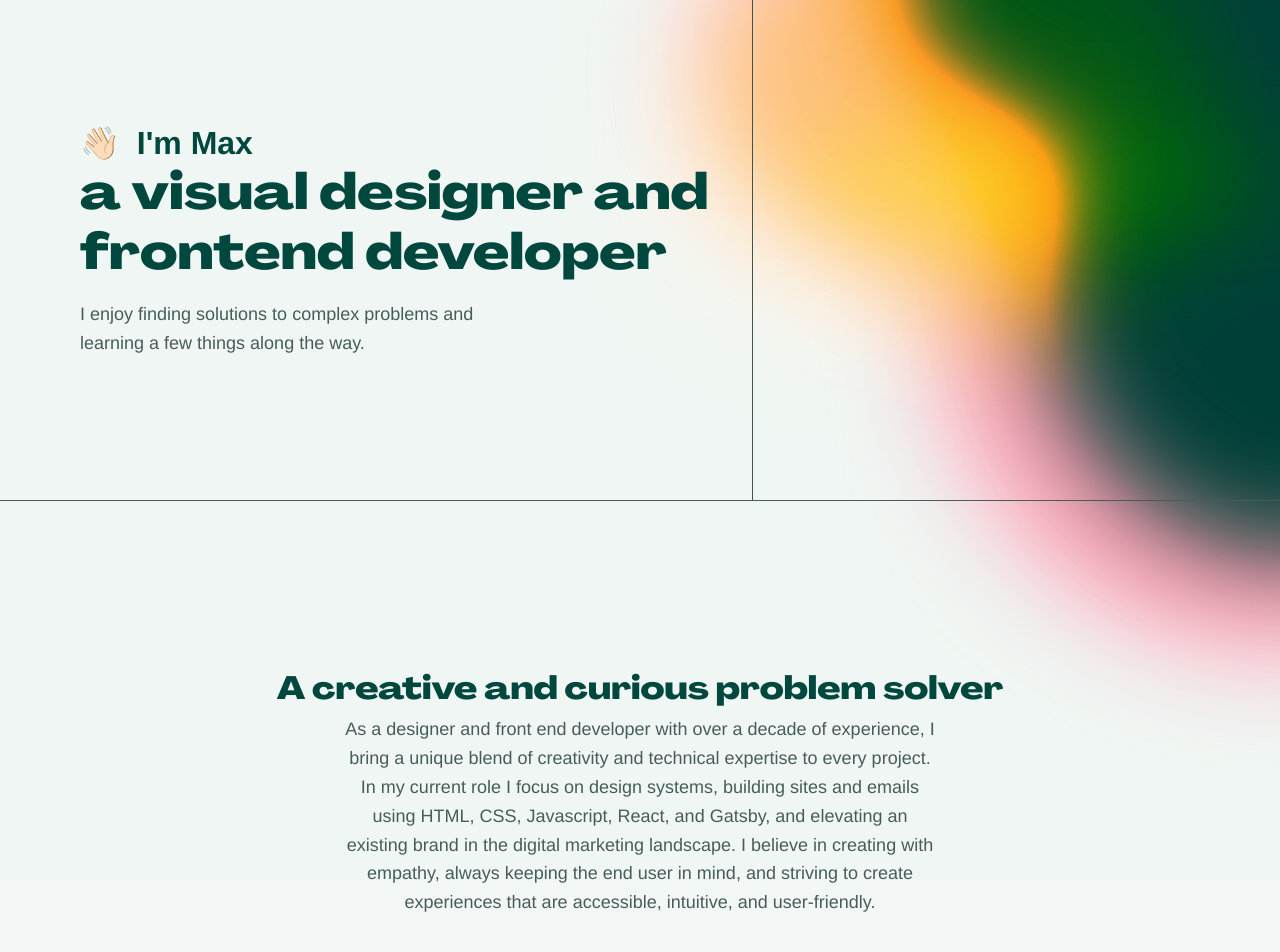
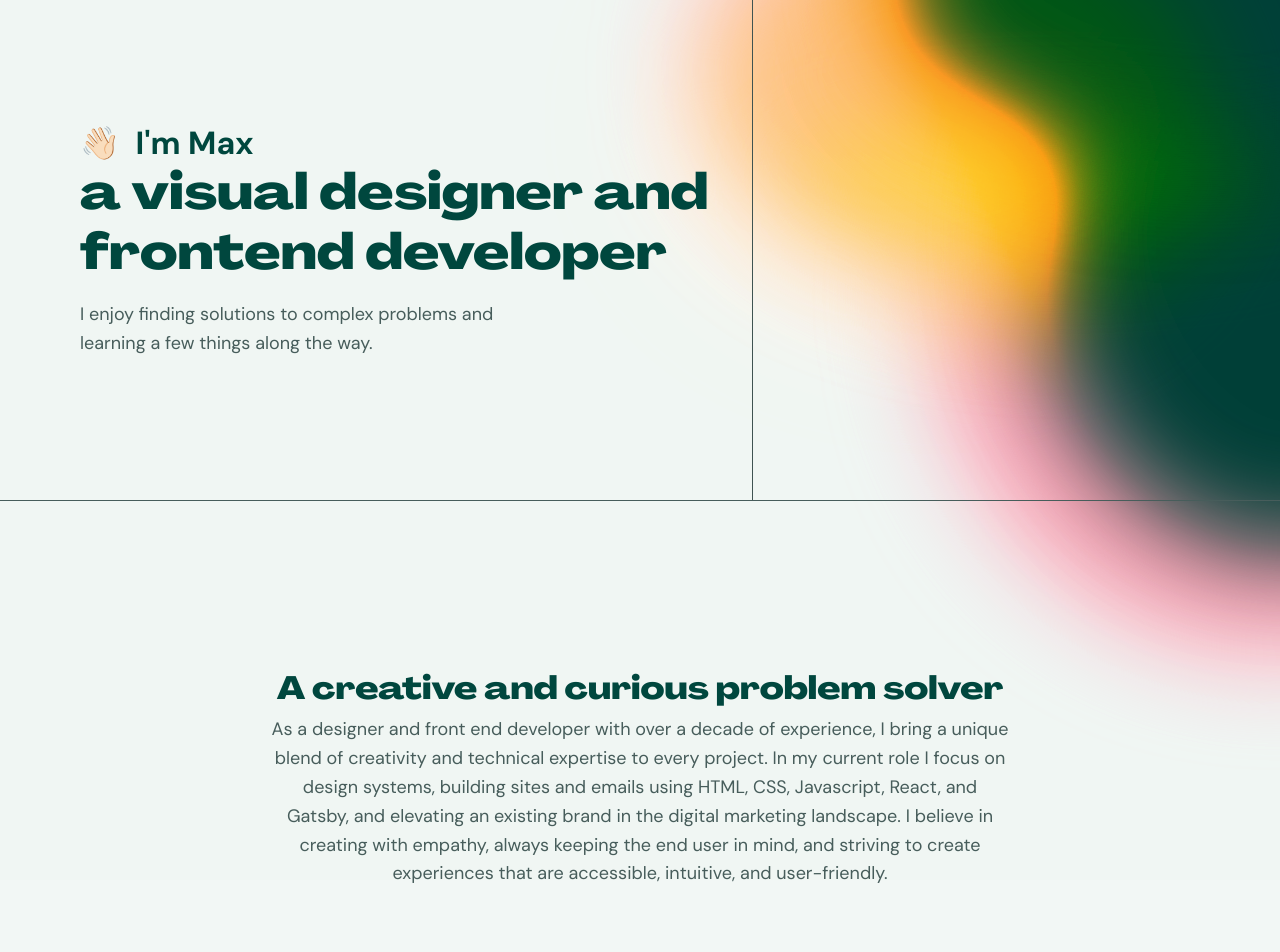
Before and after one commit to maxleee/personal-site, a Next.js app: page / in a window 1280 px wide. Shown: the top 952 px of the page. Built offline with nearby package versions, Linux system fonts and the light colour scheme.

Commit message:
fonts in document

```diff
--- /dev/null
+++ b/pages/_document.js
@@ -0,0 +1,20 @@
+import { Html, Head, Main, NextScript } from 'next/document';
+
+export default function Document() {
+  return (
+    <Html>
+      <Head>
+        <link rel='preconnect' href='https://fonts.googleapis.com' />
+        <link rel='preconnect' href='https://fonts.gstatic.com' crossorigin />
+        <link
+          href='https://fonts.googleapis.com/css2?family=DM+Sans:opsz,wght@9..40,400;9..40,500;9..40,600;9..40,700&display=swap'
+          rel='stylesheet'
+        />
+      </Head>
+      <body>
+        <Main />
+        <NextScript />
+      </body>
+    </Html>
+  );
+}
```
